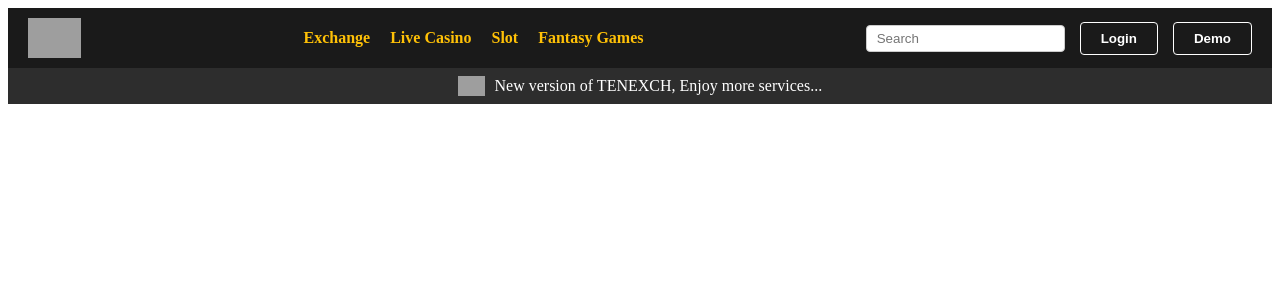
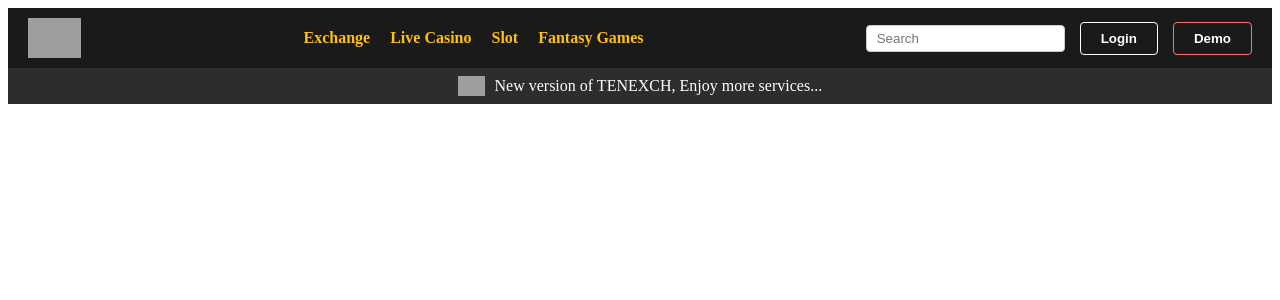
Before and after one commit to Coder-Priyanshu/allbet, a Django app: template core/templates/navbar.html in a window 1280 px wide. Shown: the top 300 px of the page. Run offline with Django 5.2, Linux system fonts and the light colour scheme; the template is opened without the code that fills it, so the values that code supplies are empty; grey boxes are pictures that could not be loaded.

Commit message:
Update navbar.html

```diff
--- a/core/templates/navbar.html
+++ b/core/templates/navbar.html
@@ -56,7 +56,7 @@
 
         .demo-btn {
             background-color: transparent;
-            border: 1px solid white;
+            border: 1px solid rgb(255, 113, 113);
             color: white;
         }
 
```
